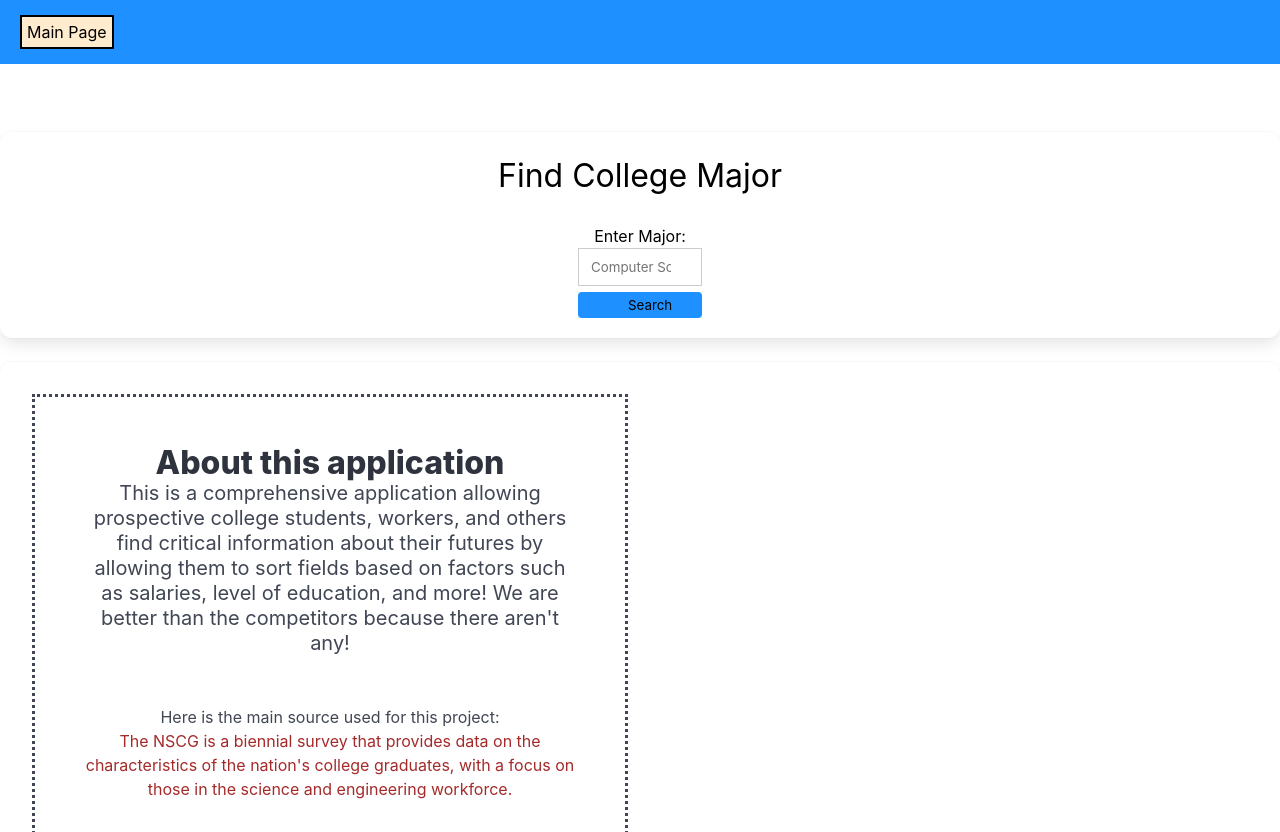
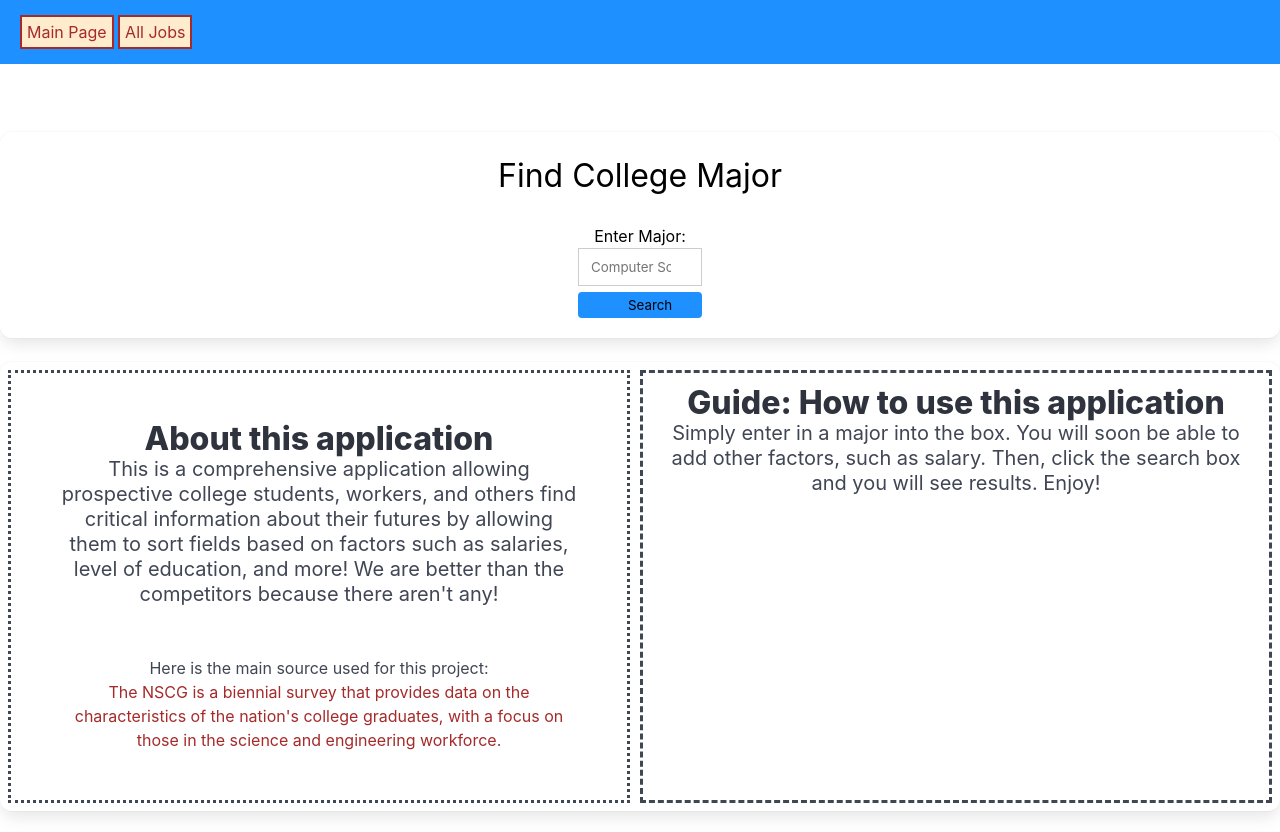
Before and after one commit to Aksh124/slai-cs-final-project, a Flask app: page / in a window 1280 px wide. Shown: the top 832 px of the page. Run offline with Flask 3, Linux system fonts and the light colour scheme.

Commit message:
Add files via upload

```diff
--- a/templates/base.html
+++ b/templates/base.html
@@ -2,7 +2,8 @@
 <html>
 
 <nav class="bulma_sucks">
-        <a href="" class="main_page_tag">Main Page</a>
+        <a href="/" class="main_page_tag">Main Page</a>
+        <a href="/table" class="main_page_tag main_page_tag2">All Jobs</a>
     </nav>
 <head>
     <title>College Majors</title>
--- a/templates/index.html
+++ b/templates/index.html
@@ -6,12 +6,12 @@
 
     </div>
     <div class="box" class = "box_heading">
-    <form method="post" class="main_heading"> <!----> <!--<---------- FIX THIS -->
+    <form method="post" class="main_heading">
         <section>
             <label for="college_major" style="font-size: 32px;">Find College Major</label><br><br>
 
             <h3 class="major">Enter Major:</h3> <input list = "college_majors" type="text" name="college_major" id="college_major" placeholder="Computer Science">
-            <datalist id="college_majors">
+            <datalist id="college_majors" >
                 {% for record in majors %}
                 <option value = "{{record}}"> </option>
                     {% endfor %}
@@ -23,6 +23,7 @@
     </div>
 
     <div class="box">
+        <div class="columns is multiline"
             <div class="column is-half">
             <section class="section">
                 <h1 class="title">About this application</h1>
@@ -32,15 +33,16 @@
                 <a href="https://ncses.nsf.gov/surveys/national-survey-college-graduates/2023#data">
                     <blockquote cite="https://ncses.nsf.gov/surveys/national-survey-college-graduates/2023#data">The NSCG is a biennial survey that provides data on the characteristics of the nation's college graduates, with a focus on those in the science and engineering workforce.</blockquote>
                 </a>
+            </section>
+            <div class="column is-half" style="border: dashed; margin-left: 10px;">
+                <h1 class="title" style="text-align: center;">Guide: How to use this application</h1>
+                <p class="subtitle" style="text-align: center;">Simply enter in a major into the box. You will soon be able to add other factors, such as salary. Then, click the search box and you will see results. Enjoy! </p>
+            </div>
 
-        </section>
-
-        <div class="column is-half">
-                <h1 class="title">Hi</h1>
         </div>
     </div>
 
-
+    <img src="static/job.jpg">
 
 
 
```
Also changed, not shown: templates/abort.html (added, +19 -0 lines). Lines whose indentation alone changed are shown as unchanged.
